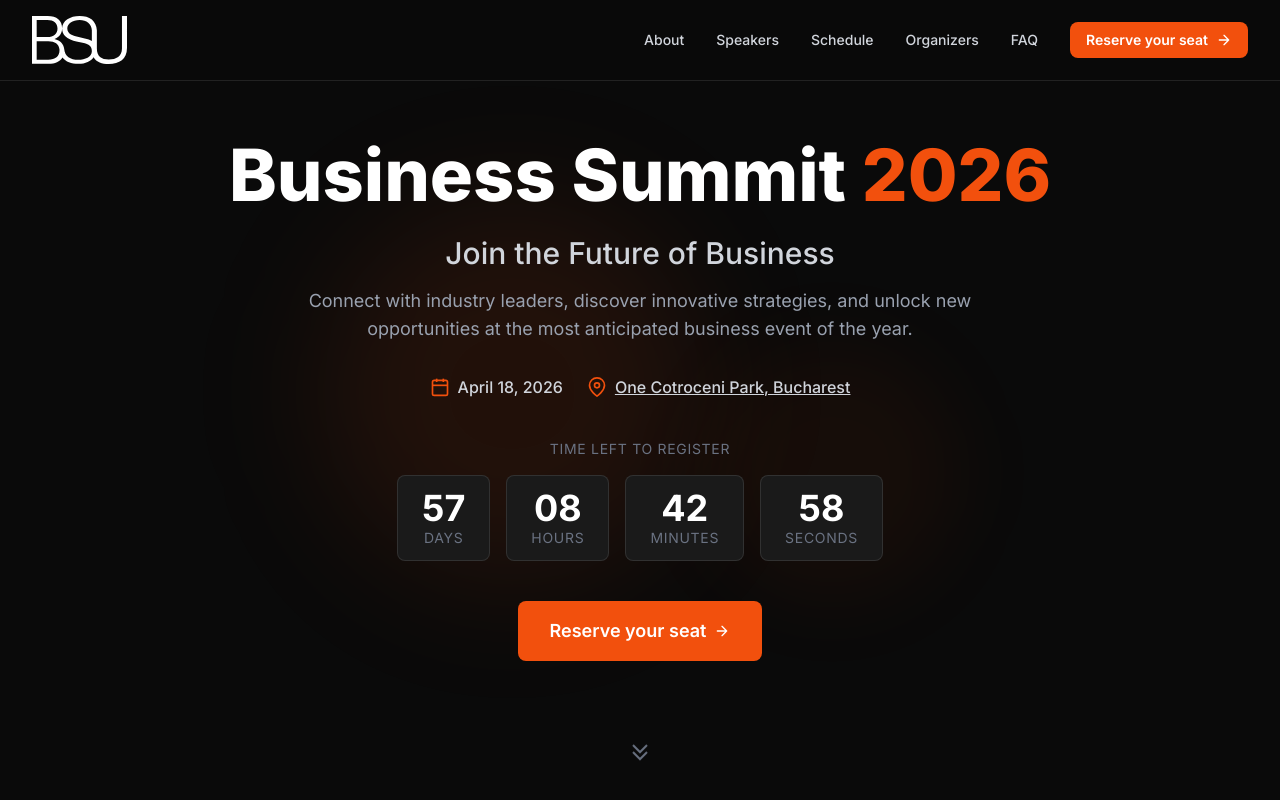
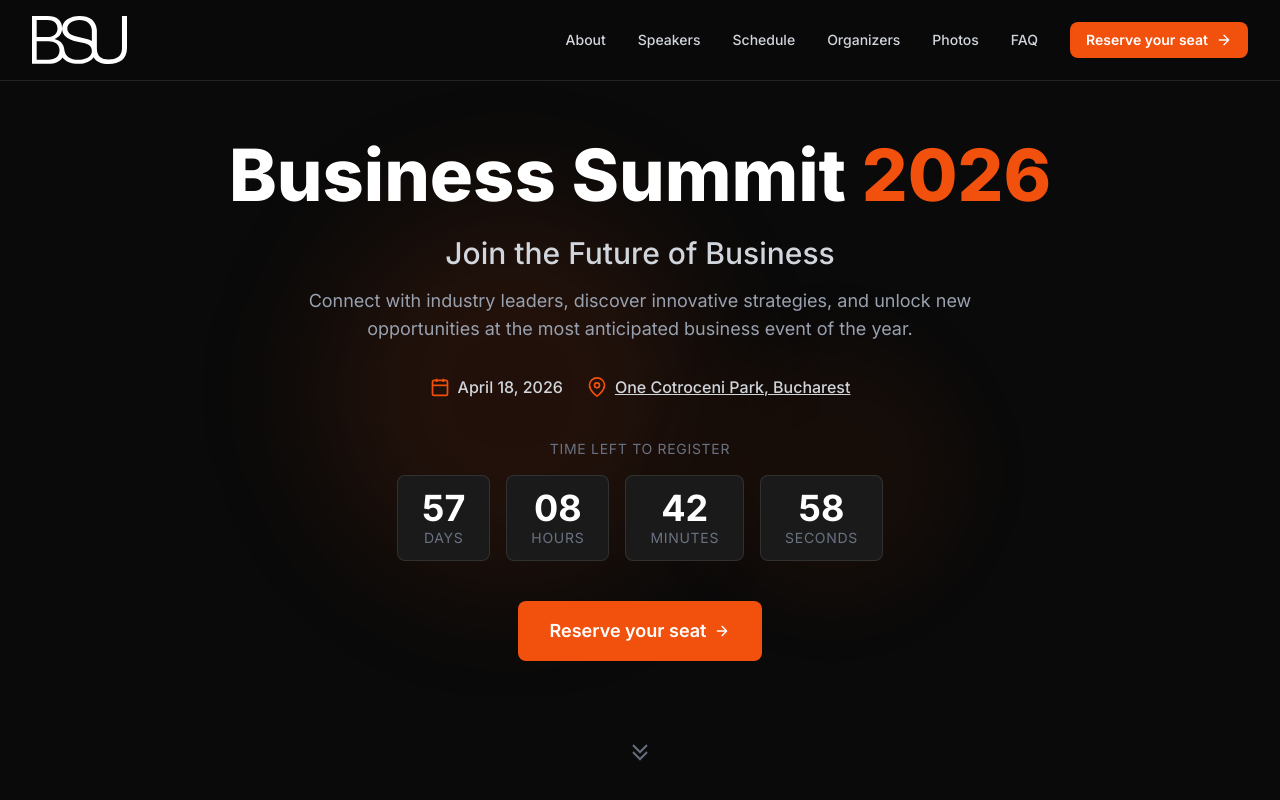
Before and after one commit to NacuIoan/BusinessSummitWebsite, a React (Vite) app: page / in a window 1280 px wide. Shown: the top 800 px of the page. Built offline with nearby package versions, Linux system fonts and the light colour scheme.

Commit message:
added photos section post-event

```diff
--- a/src/components/common/Navbar.jsx
+++ b/src/components/common/Navbar.jsx
@@ -50,6 +50,8 @@ export default function Navbar() {
                                     <a
                                         key={link.href}
                                         href={link.href}
+                                        target={link.external ? "_blank" : undefined}
+                                        rel={link.external ? "noopener noreferrer" : undefined}
                                         className="text-gray-300 hover:text-white transition-colors text-sm font-medium"
                                     >
                                         {link.label}
@@ -107,6 +109,8 @@ export default function Navbar() {
                                         <a
                                             key={link.href}
                                             href={link.href}
+                                            target={link.external ? "_blank" : undefined}
+                                            rel={link.external ? "noopener noreferrer" : undefined}
                                             onClick={() => setIsMenuOpen(false)}
                                             className="text-gray-300 hover:text-white transition-colors text-base font-medium py-2"
                                         >
--- a/src/constants/event.js
+++ b/src/constants/event.js
@@ -319,6 +319,7 @@ export const NAV_LINKS = [
     { label: 'Speakers', href: '/speakers', route: true },
     { label: 'Schedule', href: '#schedule' },
     { label: 'Organizers', href: '#organizers' },
+    { label: 'Photos', href: 'https://photos.app.goo.gl/h7aWPPFuEyLqmiq5A', external: true },
     { label: 'FAQ', href: '/faq', route: true },
 ];
 
```
